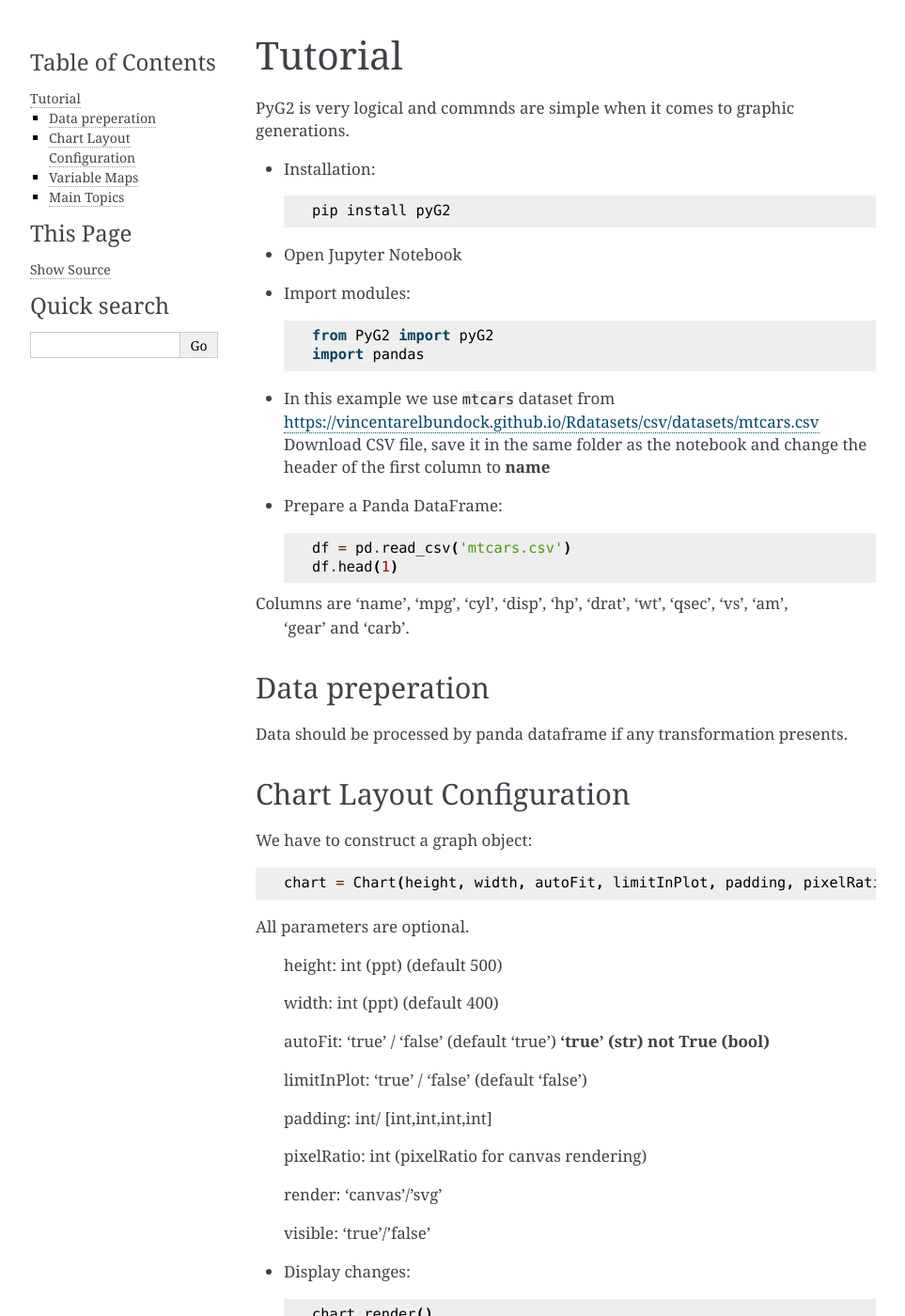
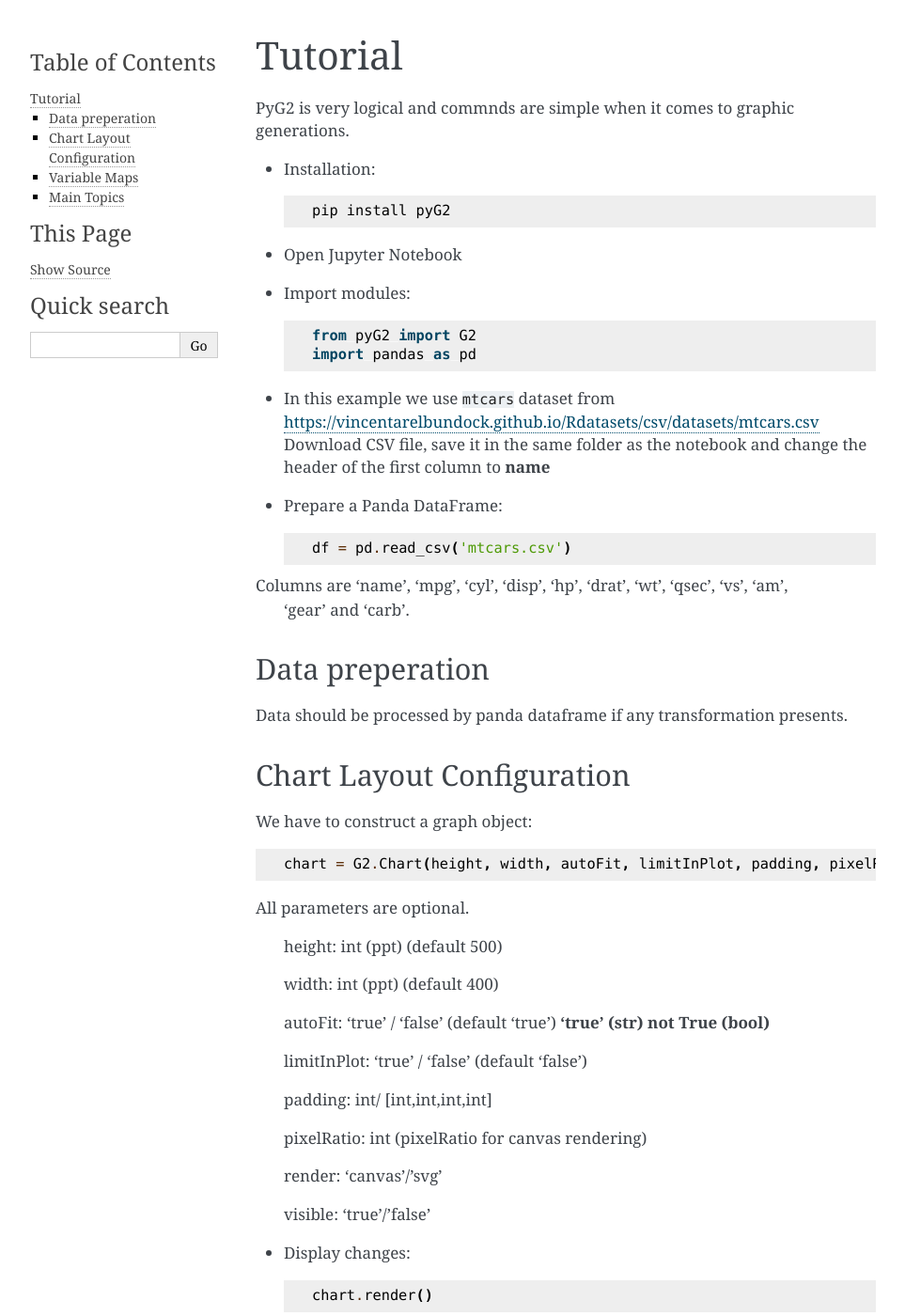
Before and after one commit to ThamaluM/pyG2, a Sphinx documentation site: the page built from docs/source/tutorial.rst, in a window 1280 px wide and 1400 px high. Shown: the whole window at 94% size, without its empty margins (148-1111 px from the left). Built offline with Sphinx 7.4.7, drawn with Linux system fonts in a browser that asks for light colours.

Commit message:
Update tutorial

```diff
--- a/docs/source/tutor/axis.rst
+++ b/docs/source/tutor/axis.rst
@@ -14,6 +14,7 @@
 If you want to change axis name you have to add::
 
     chart.scale('mpg',alias = 'Miles per Galon')
+    chart.render()
 
 
 Output:
--- a/docs/source/tutorial.rst
+++ b/docs/source/tutorial.rst
@@ -11,15 +11,14 @@
 
 * Import modules::
 
-    from PyG2 import pyG2
-    import pandas
+    from pyG2 import G2
+    import pandas as pd
 
 * In this example we use ``mtcars`` dataset from https://vincentarelbundock.github.io/Rdatasets/csv/datasets/mtcars.csv Download CSV file, save it in the same folder as the notebook and change the header of the first column to **name**
 
 * Prepare a Panda DataFrame::
 
     df = pd.read_csv('mtcars.csv')
-    df.head(1)
 
 Columns are 'name', 'mpg', 'cyl', 'disp', 'hp', 'drat', 'wt', 'qsec', 'vs', 'am',
        'gear' and 'carb'.
@@ -36,7 +35,7 @@
 
 We have to construct a graph object::
 
-    chart = Chart(height, width, autoFit, limitInPlot, padding, pixelRatio, renderer, visible)
+    chart = G2.Chart(height, width, autoFit, limitInPlot, padding, pixelRatio, renderer, visible)
 
 All parameters are optional.
 
```
